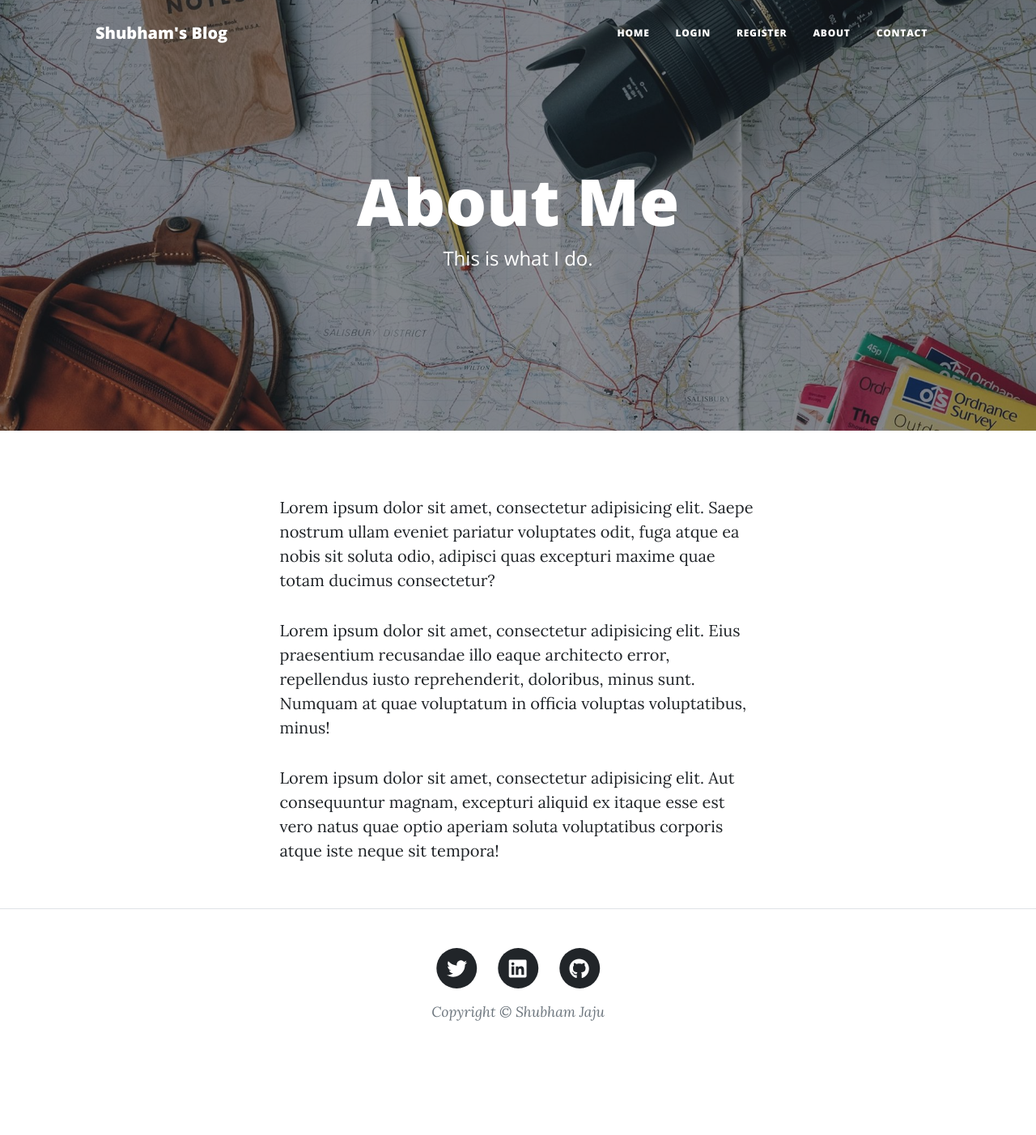
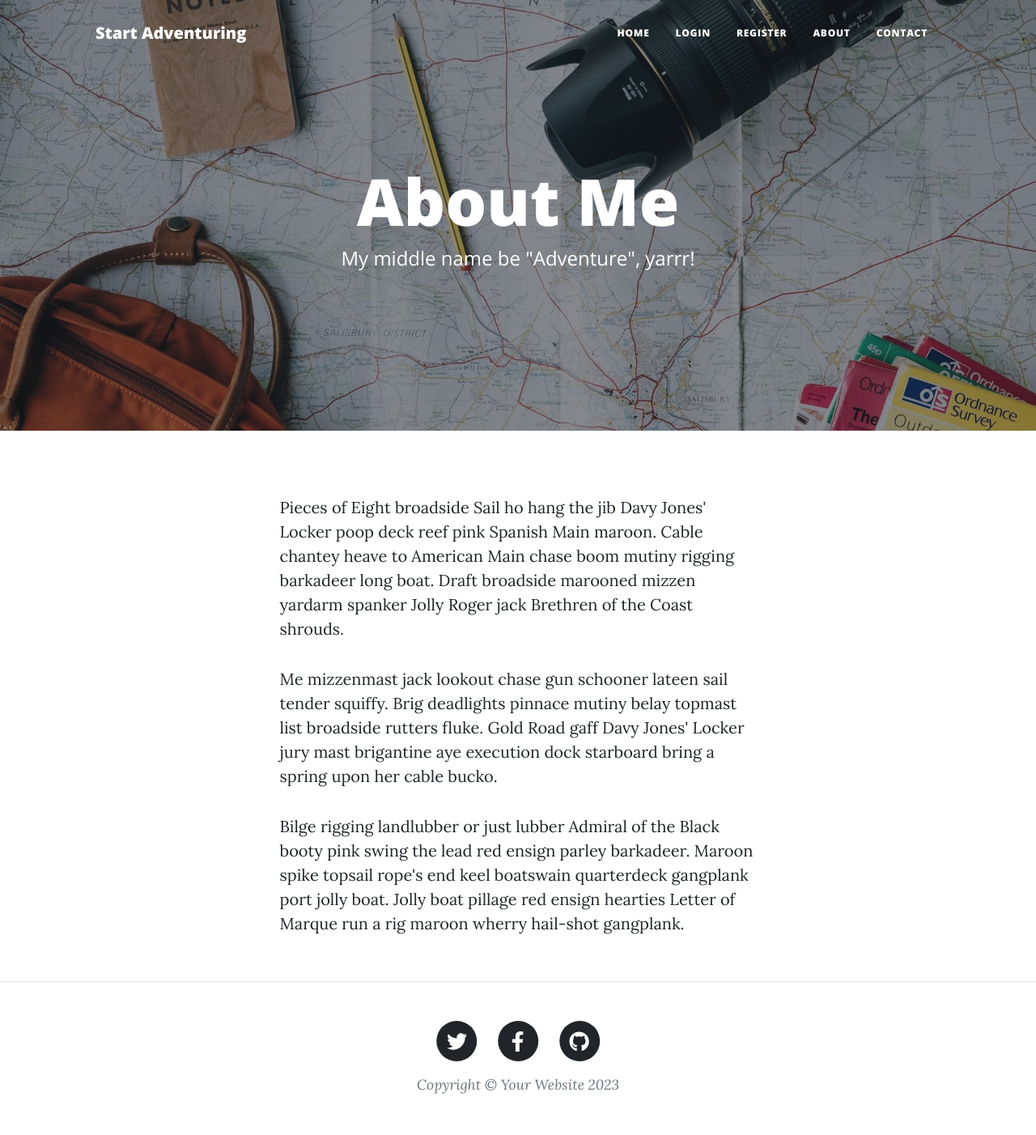
Before and after one commit to shubhamjaju03/flask-blog, a Flask app: page /about in a window 1280 px wide. Shown: the whole page at 81% size. Before the commit the page ends 1261 px from the top, so only its background shows below. Run offline with Flask 3, Linux system fonts and the light colour scheme; some libraries are stand-ins or nearby versions.

Commit message:
Initial commit from Day 71 blog

```diff
--- a/main.py
+++ b/main.py
@@ -1,5 +1,6 @@
 from datetime import date
 from flask import Flask, abort, render_template, redirect, url_for, flash, request
+from flask_bootstrap import Bootstrap5
 from flask_ckeditor import CKEditor
 from flask_gravatar import Gravatar
 from flask_login import UserMixin, login_user, LoginManager, current_user, logout_user
@@ -11,8 +12,6 @@
 import os
 # Optional: add contact me email functionality (Day 60)
 # import smtplib
-from flask_bootstrap import Bootstrap
-
 
 
 '''
@@ -31,10 +30,11 @@
 app = Flask(__name__)
 app.config['SECRET_KEY'] = os.environ.get('FLASK_KEY')
 ckeditor = CKEditor(app)
+Bootstrap5(app)
+
 # Configure Flask-Login
 login_manager = LoginManager()
 login_manager.init_app(app)
-Bootstrap(app)
 
 
 @login_manager.user_loader
--- a/runtime.txt
+++ /dev/null
@@ -1 +0,0 @@
-python-3.11.8
--- a/templates/about.html
+++ b/templates/about.html
@@ -10,7 +10,7 @@
       <div class="col-md-10 col-lg-8 col-xl-7">
         <div class="page-heading">
           <h1>About Me</h1>
-          <span class="subheading">This is what I do.</span>
+          <span class="subheading">My middle name be "Adventure", yarrr!</span>
         </div>
       </div>
     </div>
@@ -22,22 +22,21 @@
     <div class="row gx-4 gx-lg-5 justify-content-center">
       <div class="col-md-10 col-lg-8 col-xl-7">
         <p>
-          Lorem ipsum dolor sit amet, consectetur adipisicing elit. Saepe
-          nostrum ullam eveniet pariatur voluptates odit, fuga atque ea nobis
-          sit soluta odio, adipisci quas excepturi maxime quae totam ducimus
-          consectetur?
+          Pieces of Eight broadside Sail ho hang the jib Davy Jones' Locker poop deck reef pink Spanish Main maroon.
+          Cable chantey heave to American Main chase boom mutiny rigging barkadeer long boat.
+          Draft broadside marooned mizzen yardarm spanker Jolly Roger jack Brethren of the Coast shrouds.
         </p>
         <p>
-          Lorem ipsum dolor sit amet, consectetur adipisicing elit. Eius
-          praesentium recusandae illo eaque architecto error, repellendus iusto
-          reprehenderit, doloribus, minus sunt. Numquam at quae voluptatum in
-          officia voluptas voluptatibus, minus!
+          Me mizzenmast jack lookout chase gun schooner lateen sail tender squiffy.
+          Brig deadlights pinnace mutiny belay topmast list broadside rutters fluke.
+          Gold Road gaff Davy Jones' Locker jury mast brigantine aye execution dock
+          starboard bring a spring upon her cable bucko.
         </p>
         <p>
-          Lorem ipsum dolor sit amet, consectetur adipisicing elit. Aut
-          consequuntur magnam, excepturi aliquid ex itaque esse est vero natus
-          quae optio aperiam soluta voluptatibus corporis atque iste neque sit
-          tempora!
+          Bilge rigging landlubber or just lubber Admiral of the Black booty pink
+          swing the lead red ensign parley barkadeer. Maroon spike topsail rope's end keel boatswain
+          quarterdeck gangplank port jolly boat. Jolly boat pillage red ensign hearties Letter of
+          Marque run a rig maroon wherry hail-shot gangplank.
         </p>
       </div>
     </div>
--- a/templates/footer.html
+++ b/templates/footer.html
@@ -1,34 +1,27 @@
-<!-- Footer -->
+        <!-- Footer-->
         <footer class="border-top">
           <div class="container px-4 px-lg-5">
               <div class="row gx-4 gx-lg-5 justify-content-center">
                   <div class="col-md-10 col-lg-8 col-xl-7">
-        <!-- Social Icons -->
                       <ul class="list-inline text-center">
-
-          <!-- Twitter -->
                           <li class="list-inline-item">
-            <a href="https://x.com/Shubhamjaju19" target="_blank" rel="noopener">
+                              <a href="#!">
                                   <span class="fa-stack fa-lg">
                                       <i class="fas fa-circle fa-stack-2x"></i>
                                       <i class="fab fa-twitter fa-stack-1x fa-inverse"></i>
                                   </span>
                               </a>
                           </li>
-
-          <!-- LinkedIn -->
                           <li class="list-inline-item">
-            <a href="https://www.linkedin.com/in/shubhamjaju03/" target="_blank" rel="noopener">
+                              <a href="#!">
                                   <span class="fa-stack fa-lg">
                                       <i class="fas fa-circle fa-stack-2x"></i>
-                <i class="fab fa-linkedin fa-stack-1x fa-inverse"></i>
+                                      <i class="fab fa-facebook-f fa-stack-1x fa-inverse"></i>
                                   </span>
                               </a>
                           </li>
-
-          <!-- GitHub -->
                           <li class="list-inline-item">
-            <a href="https://github.com/shubhamjaju03" target="_blank" rel="noopener">
+                              <a href="#!">
                                   <span class="fa-stack fa-lg">
                                       <i class="fas fa-circle fa-stack-2x"></i>
                                       <i class="fab fa-github fa-stack-1x fa-inverse"></i>
@@ -36,12 +29,14 @@
                               </a>
                           </li>
                       </ul>
-
-        <!-- Copyright with Dynamic Year -->
-        <div class="small text-center text-muted fst-italic">
-          Copyright &copy; Shubham Jaju {{ year }}
-        </div>
+                      <div class="small text-center text-muted fst-italic">Copyright &copy; Your Website 2023</div>
                   </div>
               </div>
           </div>
       </footer>
+      <!-- Bootstrap core JS-->
+      <script src="https://cdn.jsdelivr.net/npm/bootstrap@5.2.3/dist/js/bootstrap.bundle.min.js"></script>
+      <!-- Core theme JS-->
+      <script src="{{ url_for('static', filename='js/scripts.js') }}"></script>
+  </body>
+</html>
--- a/templates/header.html
+++ b/templates/header.html
@@ -6,28 +6,23 @@
       name="viewport"
       content="width=device-width, initial-scale=1, shrink-to-fit=no"
     />
-    <meta name="description" content="A personal blog by Shubham" />
-    <meta name="author" content="Shubham" />
-    <title>Shubham's Blog</title>
-
+    <meta name="description" content="" />
+    <meta name="author" content="" />
+    <title>Mikster's Blog</title>
     {% block styles %}
-      <!-- Load Bootstrap CSS via Flask-Bootstrap -->
+    <!-- Load Bootstrap-Flask CSS here -->
     {{ bootstrap.load_css() }}
-
-      <!-- Favicon -->
     <link
       rel="icon"
       type="image/x-icon"
       href="{{ url_for('static', filename='assets/favicon.ico') }}"
     />
-
-      <!-- Font Awesome -->
+    <!-- Font Awesome icons (free version)-->
     <script
       src="https://use.fontawesome.com/releases/v6.3.0/js/all.js"
       crossorigin="anonymous"
     ></script>
-
-      <!-- Google Fonts -->
+    <!-- Google fonts-->
     <link
       href="https://fonts.googleapis.com/css?family=Lora:400,700,400italic,700italic"
       rel="stylesheet"
@@ -38,21 +33,18 @@
       rel="stylesheet"
       type="text/css"
     />
-
-      <!-- Custom CSS -->
+    <!-- Core theme CSS (includes Bootstrap)-->
     <link
       href="{{ url_for('static', filename='css/styles.css') }}"
       rel="stylesheet"
     />
     {% endblock %}
   </head>
-
   <body>
-    <!-- Navigation -->
+    <!-- Navigation-->
     <nav class="navbar navbar-expand-lg navbar-light" id="mainNav">
       <div class="container px-4 px-lg-5">
-        <a class="navbar-brand" href="{{ url_for('get_all_posts') }}">Shubham's Blog</a>
-
+        <a class="navbar-brand" href="/">Start Adventuring</a>
         <button
           class="navbar-toggler"
           type="button"
@@ -65,7 +57,6 @@
           Menu
           <i class="fas fa-bars"></i>
         </button>
-
         <div class="collapse navbar-collapse" id="navbarResponsive">
           <ul class="navbar-nav ms-auto py-4 py-lg-0">
             <li class="nav-item">
@@ -75,17 +66,8 @@
                 >Home</a
               >
             </li>
-
-            <!-- Show Login/Register or Logout based on auth state -->
-            {% if current_user.is_authenticated %}
-              <li class="nav-item">
-                <a
-                  class="nav-link px-lg-3 py-3 py-lg-4"
-                  href="{{ url_for('logout') }}"
-                  >Log Out</a
-                >
-              </li>
-            {% else %}
+            <!-- Only show Login/Register if user is logged out. Otherwise show "Log Out" -->
+            {% if not current_user.is_authenticated: %}
             <li class="nav-item">
               <a
                 class="nav-link px-lg-3 py-3 py-lg-4"
@@ -100,8 +82,15 @@
                 >Register</a
               >
             </li>
+            {% else: %}
+            <li class="nav-item">
+              <a
+                class="nav-link px-lg-3 py-3 py-lg-4"
+                href="{{ url_for('logout') }}"
+                >Log Out</a
+              >
+            </li>
             {% endif %}
-
             <li class="nav-item">
               <a
                 class="nav-link px-lg-3 py-3 py-lg-4"
--- a/templates/index.html
+++ b/templates/index.html
@@ -9,8 +9,8 @@
     <div class="row gx-4 gx-lg-5 justify-content-center">
       <div class="col-md-10 col-lg-8 col-xl-7">
         <div class="site-heading">
-          <h1>Shubham's Blog</h1>
-          <span class="subheading">A collection of random musings.</span>
+          <h1>Mikster's Blog</h1>
+          <span class="subheading">A collection of fun misadventures!</span>
         </div>
       </div>
     </div>
--- a/wsgi.py
+++ /dev/null
@@ -1 +0,0 @@
-from main import app
```
Also changed, not shown: requirements.txt (+10 -7 lines), README.md (added), forms.py (line endings or trailing spaces), static/assets/img/home-bg.jpg, 2 other files. Lines whose indentation alone changed are shown as unchanged.
